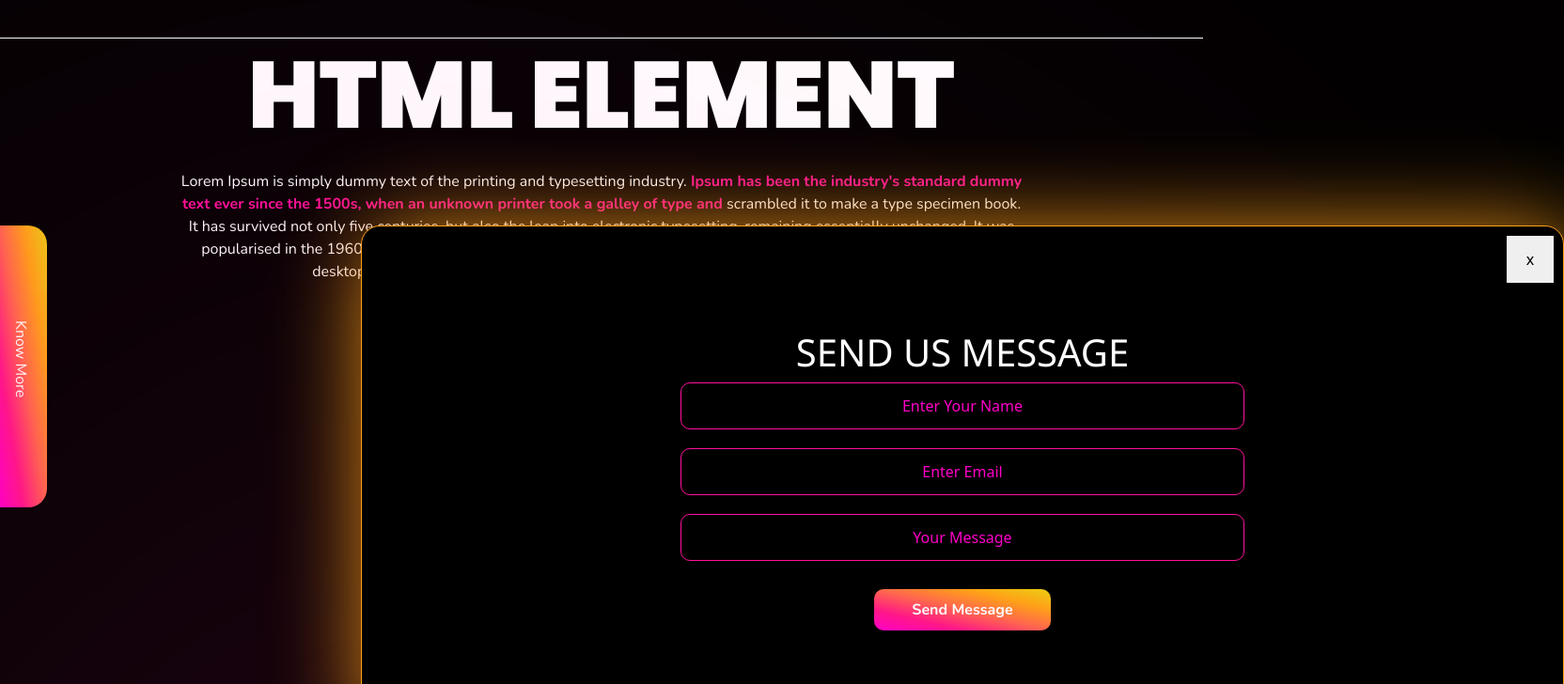
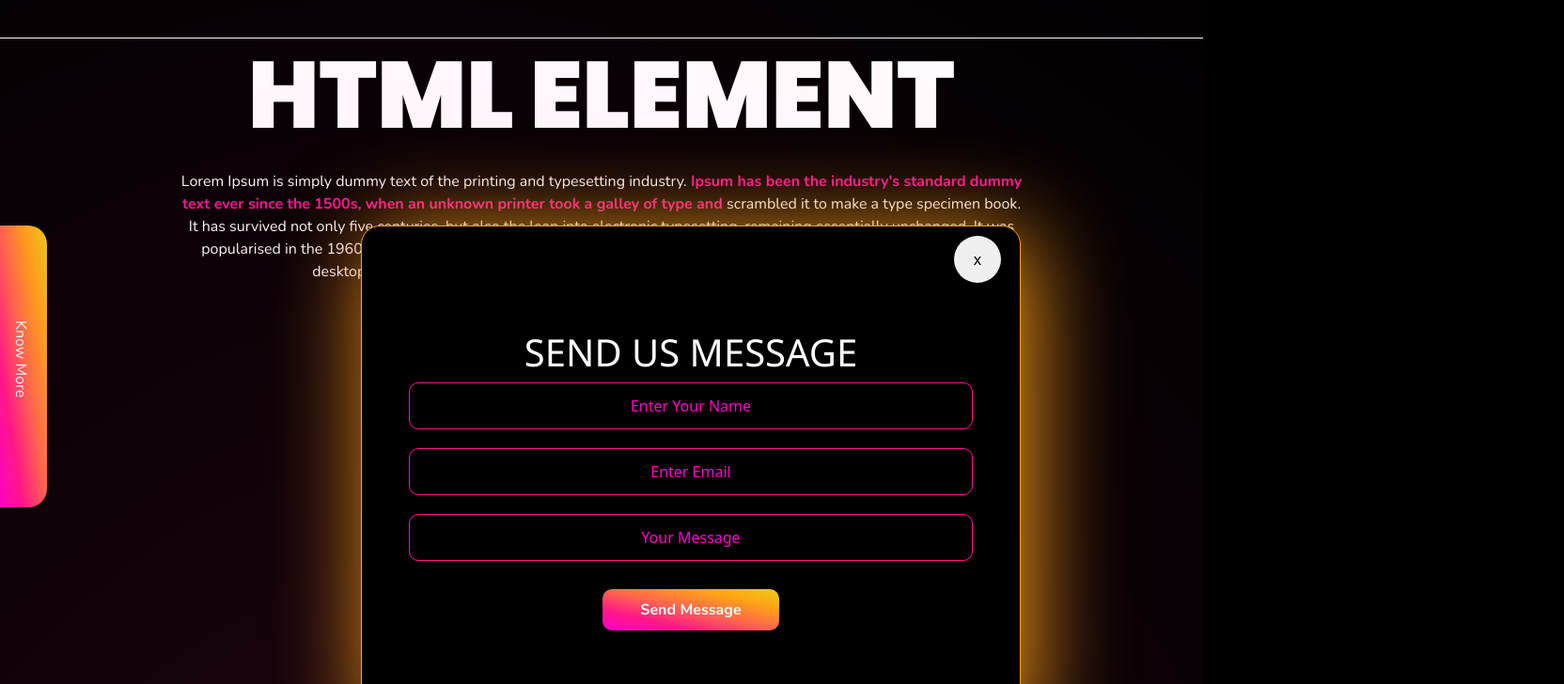
Before and after one commit to psujjainkar/ui2, a plain HTML site: page index.html in a window 1280 px wide. Both pictures are taken after a click on the element "Know More". Shown: the top 728 px of the page at 94% size, 1664 px wide, since content can reach past the window. Drawn offline with nearby package versions, Linux system fonts and the light colour scheme; a web font is replaced by a local one.

Commit message:
Add files via upload

```diff
--- a/index.html
+++ b/index.html
@@ -37,7 +37,7 @@
 
     <div id="popup" style="display:none">
 
-      <button style="float: right;border: none;width:50px;height:50px;position:absolute;right:10px" id="closebtn">x</button>
+      <button style="float: right;border: none;width:50px;height:50px;position:absolute;right:20px;border-radius: 50%;" id="closebtn">x</button>
 
         <div id="form1">
             <h1 style="text-align:center;color:white;font-family:'Segoe UI', Tahoma, Geneva, Verdana, sans-serif;">SEND US MESSAGE</h1>
--- a/styles.css
+++ b/styles.css
@@ -324,7 +324,7 @@ input[type="text"],input[type="email"],input[type="textarea"]
         top:30%;
         z-index: 10;
         box-shadow:10px 10px 100px #ffa018;
-        width:100%;
+        width:auto;
 
 
   }
```
